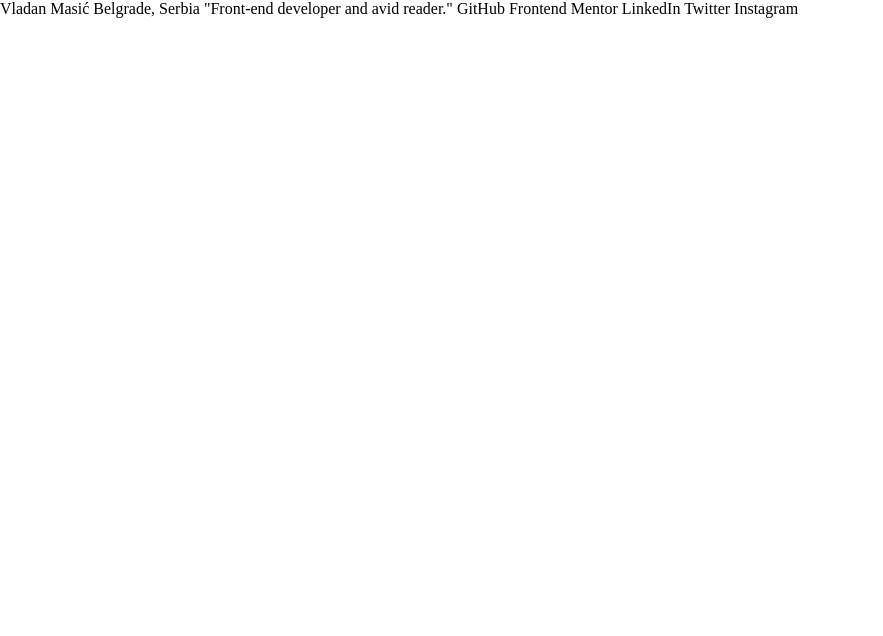
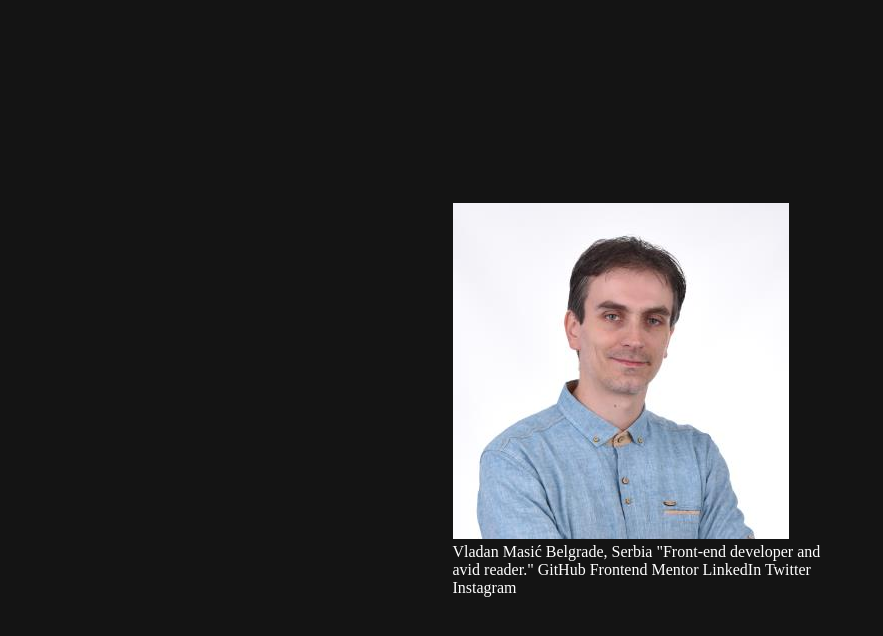
Before and after one commit to vladan-masic/001-html-css-exercises, a plain HTML site: page 012-social-links-profile-main/index.html in a window 1280 px wide. Shown: the whole page, without its empty margins (0-883 px from the left). Drawn offline with Linux system fonts and the light colour scheme.

Commit message:
012 -Add basic styles

```diff
--- a/012-social-links-profile-main/assets/css/styles.css
+++ b/012-social-links-profile-main/assets/css/styles.css
@@ -3,3 +3,24 @@
   padding: 0;
   box-sizing: border-box;
 }
+
+:root {
+  --green: hsl(75, 94%, 57%);
+  --white: hsl(0, 0%, 100%);
+  --grey-700: hsl(0, 0%, 20%);
+  --grey-800: hsl(0, 0%, 12%);
+  --grey-900: hsl(0, 0%, 8%);
+}
+
+main {
+  background-color: var(--grey-900);
+  min-height: 100vh;
+  display: flex;
+  justify-content: center;
+  align-items: center;
+}
+
+.card {
+  max-width: 375px;
+  color: var(--white);
+}
--- a/012-social-links-profile-main/index.html
+++ b/012-social-links-profile-main/index.html
@@ -14,15 +14,19 @@
 
 <body>
 
+  <main>
+    <article class="card">
+      <img src="assets/images/avatar-vladan.png" alt="Vladan Masić">
       Vladan Masić
       Belgrade, Serbia
       "Front-end developer and avid reader."
-
       GitHub
       Frontend Mentor
       LinkedIn
       Twitter
       Instagram
+    </article>
+  </main>
 
 </body>
 
```
Also changed, not shown: 012-social-links-profile-main/assets/images/avatar-vladan.png (added). Lines whose indentation alone changed are shown as unchanged.
